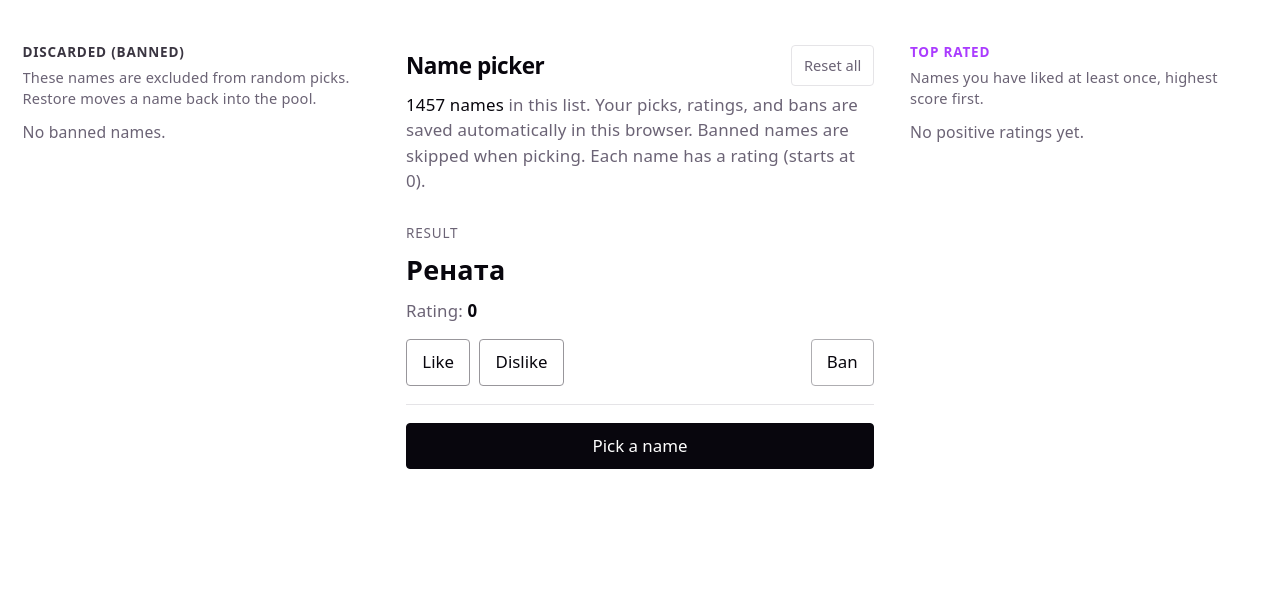
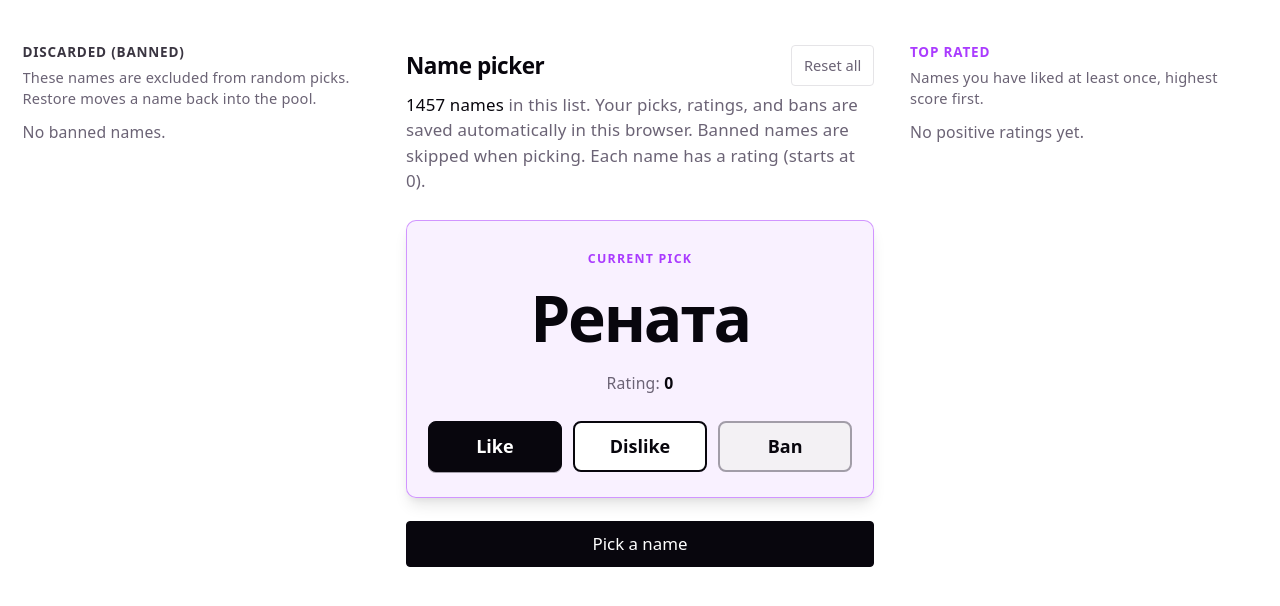
Before and after one commit to sergimax/simple-name-picker, a React (Vite) app: page / in a window 1280 px wide. Both pictures are taken after a click on the button "Pick a name". Shown: the top 606 px of the page. Built offline with nearby package versions, Linux system fonts and the light colour scheme.

Commit message:
feat(UI): update PickedResult component with improved styling and accessibility, including label change and enhanced button layout

```diff
--- a/src/components/PickedResult/PickedResult.css
+++ b/src/components/PickedResult/PickedResult.css
@@ -1,27 +1,37 @@
 .picked {
-  margin: 0 0 1rem;
-  padding: 0 0 1rem;
-  border-bottom: 1px solid var(--border);
+  margin: 0 0 1.25rem;
+  padding: 1.35rem 1.15rem 1.4rem;
+  border-radius: 10px;
+  text-align: center;
+  background: color-mix(in srgb, var(--accent-bg) 70%, var(--bg));
+  border: 1px solid var(--accent-border);
+  box-shadow: var(--shadow);
 }
 
 .picked-label {
-  font-size: 0.75rem;
+  font-size: 0.6875rem;
+  font-weight: 600;
   text-transform: uppercase;
-  letter-spacing: 0.06em;
-  color: var(--text);
-  margin-bottom: 0.35rem;
+  letter-spacing: 0.1em;
+  color: var(--accent);
+  margin-bottom: 0.65rem;
 }
 
 .picked-name {
-  font-size: 1.5rem;
-  font-weight: 600;
-  line-height: 1.25;
+  margin: 0;
+  font-family: var(--heading);
+  font-size: clamp(2.125rem, 8vmin, 3.75rem);
+  font-weight: 700;
+  line-height: 1.08;
+  letter-spacing: -0.035em;
   color: var(--text-h);
+  text-wrap: balance;
+  overflow-wrap: anywhere;
 }
 
 .picked-rating {
-  margin-top: 0.65rem;
-  font-size: 0.9375rem;
+  margin-top: 1rem;
+  font-size: 0.875rem;
   color: var(--text);
 }
 
@@ -31,8 +41,92 @@
 }
 
 .rating-actions {
-  display: flex;
-  flex-wrap: wrap;
-  gap: 0.5rem;
-  margin-top: 0.85rem;
+  display: grid;
+  grid-template-columns: repeat(3, minmax(0, 1fr));
+  gap: 0.6rem;
+  margin-top: 1.35rem;
+  width: 100%;
 }
+
+.rating-actions .btn {
+  margin: 0;
+  min-height: 2.85rem;
+  padding: 0.6rem 0.65rem;
+  font-size: 1rem;
+  font-weight: 600;
+  border-radius: 8px;
+  line-height: 1.2;
+  transition:
+    background 0.15s ease,
+    border-color 0.15s ease,
+    color 0.15s ease,
+    box-shadow 0.15s ease,
+    transform 0.1s ease;
+}
+
+.rating-actions .btn:active:not(:disabled) {
+  transform: scale(0.98);
+}
+
+.rating-actions .btn-like {
+  border-color: var(--text-h);
+  background: var(--text-h);
+  color: var(--bg);
+  box-shadow: 0 1px 0 color-mix(in srgb, var(--text-h) 35%, transparent);
+}
+
+.rating-actions .btn-like:hover {
+  background: var(--text-h);
+  border-color: var(--text-h);
+  color: var(--bg);
+  opacity: 0.94;
+  box-shadow:
+    0 2px 8px color-mix(in srgb, var(--text-h) 25%, transparent),
+    0 1px 0 color-mix(in srgb, var(--text-h) 40%, transparent);
+}
+
+.rating-actions .btn-like:focus-visible {
+  outline-color: var(--accent);
+}
+
+.rating-actions .btn-dislike {
+  border-width: 2px;
+  border-color: var(--text-h);
+  background: var(--bg);
+  color: var(--text-h);
+}
+
+.rating-actions .btn-dislike:hover {
+  background: color-mix(in srgb, var(--social-bg) 65%, var(--bg));
+  border-color: var(--text-h);
+  color: var(--text-h);
+}
+
+.rating-actions .btn-dislike:focus-visible {
+  outline-color: var(--text-h);
+}
+
+.rating-actions .btn-ban {
+  margin-left: 0;
+  border-width: 2px;
+  border-color: color-mix(in srgb, var(--text) 55%, var(--border));
+  background: color-mix(in srgb, var(--bg) 88%, var(--text) 8%);
+  color: var(--text-h);
+  font-weight: 600;
+}
+
+.rating-actions .btn-ban:hover {
+  background: color-mix(in srgb, var(--social-bg) 55%, var(--bg));
+  border-color: color-mix(in srgb, var(--text-h) 35%, var(--border));
+  color: var(--text-h);
+}
+
+.rating-actions .btn-ban:focus-visible {
+  outline-color: var(--text-h);
+}
+
+@media (max-width: 22rem) {
+  .rating-actions {
+    grid-template-columns: 1fr;
+  }
+}
--- a/src/components/PickedResult/index.tsx
+++ b/src/components/PickedResult/index.tsx
@@ -18,8 +18,8 @@ export function PickedResult({
 }: PickedResultProps) {
   return (
     <div className="picked" aria-live="polite">
-      <div className="picked-label">Result</div>
-      <div className="picked-name">{name}</div>
+      <div className="picked-label">Current pick</div>
+      <p className="picked-name">{name}</p>
       <div className="picked-rating" aria-label="Current rating for this name">
         Rating: <span className="picked-rating-value">{rating}</span>
       </div>
```
